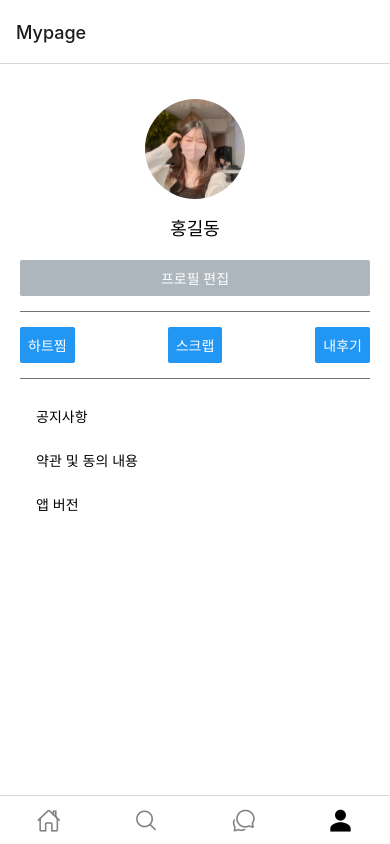
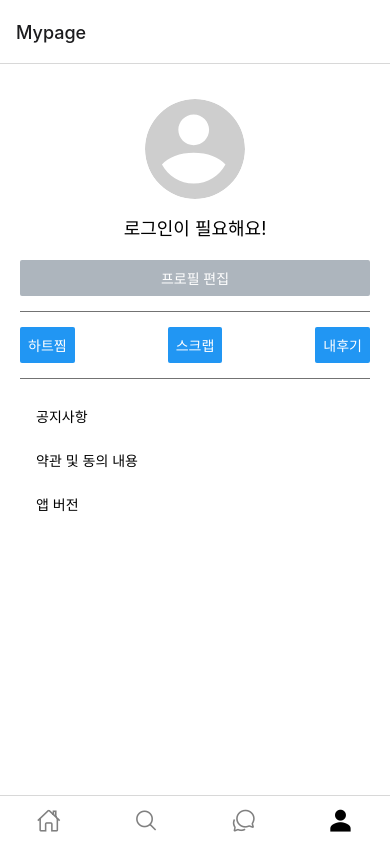
Before and after one commit to hyunjungkk/Enjoy-water-sports, a React Native app in the folder frontend/: screen /User in a window 390 px wide. Built offline with nearby package versions, Linux system fonts and the light colour scheme.

Commit message:
[KSM] 로그인 회원가입 서버 연동 완료

```diff
--- a/frontend/src/screens/Login.js
+++ b/frontend/src/screens/Login.js
@@ -1,5 +1,5 @@
 import React from 'react';
-import { TouchableWithoutFeedback, Keyboard, ScrollView, TouchableOpacity, AsyncStorage } from 'react-native';
+import { TouchableWithoutFeedback, Keyboard, ScrollView, TouchableOpacity } from 'react-native';
 import styled from 'styled-components/native';
 import { KeyboardAwareScrollView } from 'react-native-keyboard-aware-scroll-view';
 import { Dimensions } from 'react-native';
@@ -10,6 +10,7 @@ import kakaoLogin from './kakaoLogin';
 import RegisterPage from './RegisterPage';
 import { useState } from 'react';
 import axios from 'axios';
+import AsyncStorage from "@react-native-async-storage/async-storage";
 
 const { width } = Dimensions.get('window')
 
@@ -94,13 +95,16 @@ const Login = ({navigation}) => {
                 alert("로그인이 완료되었습니다!");
                 AsyncStorage.setItem("access_token",response.data.token.access)
                 AsyncStorage.setItem("refresh_token",response.data.token.refresh)
-                AsyncStorage.setItem("user_info",response.data.user)
-              //  alert(response.data.user.id)
+                AsyncStorage.setItem('user',JSON.stringify(response.data.user))
+
+                AsyncStorage.setItem("user_id",response.data.user.user_id)
+                AsyncStorage.setItem("email",response.data.user.email)
+                AsyncStorage.setItem("nickname",response.data.user.nickname)
 
                 navigation.navigate(Home)
             })
             .catch(function (error) {
-                alert(error)
+                alert("ID 또는 비밀번호를 다시 한 번 확인해주세요!")
             });
     }
 
--- a/frontend/src/screens/Mypage.js
+++ b/frontend/src/screens/Mypage.js
@@ -1,9 +1,11 @@
 import React from 'react';
-import { TouchableWithoutFeedback, Keyboard, TouchableOpacity, navigation, StyleSheet, View, Button, SafeAreaView, Text, Alert, Image, FlatList, SectionList, } from 'react-native';
+import { TouchableWithoutFeedback, Keyboard, TouchableOpacity, navigation, StyleSheet, View, Button, SafeAreaView, Text, Alert, Image, FlatList, SectionList } from 'react-native';
 import styled from 'styled-components/native';
+import { useState, useEffect } from 'react';
+import AsyncStorage from "@react-native-async-storage/async-storage";
 
-const fsainit = require('../images/fsa.jpg')
-const fsauser = require('../images/fsa.jpg')
+const fsainit = require('../images/me.svg')
+const fsauser = require('../images/me.svg')
 
 const Container = styled.View`
     flex : 1;
@@ -30,6 +32,17 @@ const Item = ({ title }) => (
   );
 
 const Mypage = ({navigation}) => {
+    const [nickname, SetNickName] =  useState('')
+      useEffect(()=>{
+        //const data = AsyncStorage.getItem('user')
+       // alert(JSON.parse(data))
+
+       AsyncStorage.getItem('nickname', (err, result) => {
+        // alert(result)
+      });
+        //setUser(AsyncStorage.getItem("user_info"))
+    },[]);
+
 
     return (
         <TouchableWithoutFeedback>
@@ -41,7 +54,7 @@ const Mypage = ({navigation}) => {
             />
             </View>
             <View style={styles.fixprofile}>
-            <Text style={styles.title}> 홍길동 </Text>
+             {nickname? <Text style={styles.title}> {nickname} </Text>:<Text  style={styles.title}>로그인이 필요해요!</Text>}
             </View>
             <Button
                 color="#adb5bd"
```
Also changed, not shown: frontend/src/images/me.svg (added).
